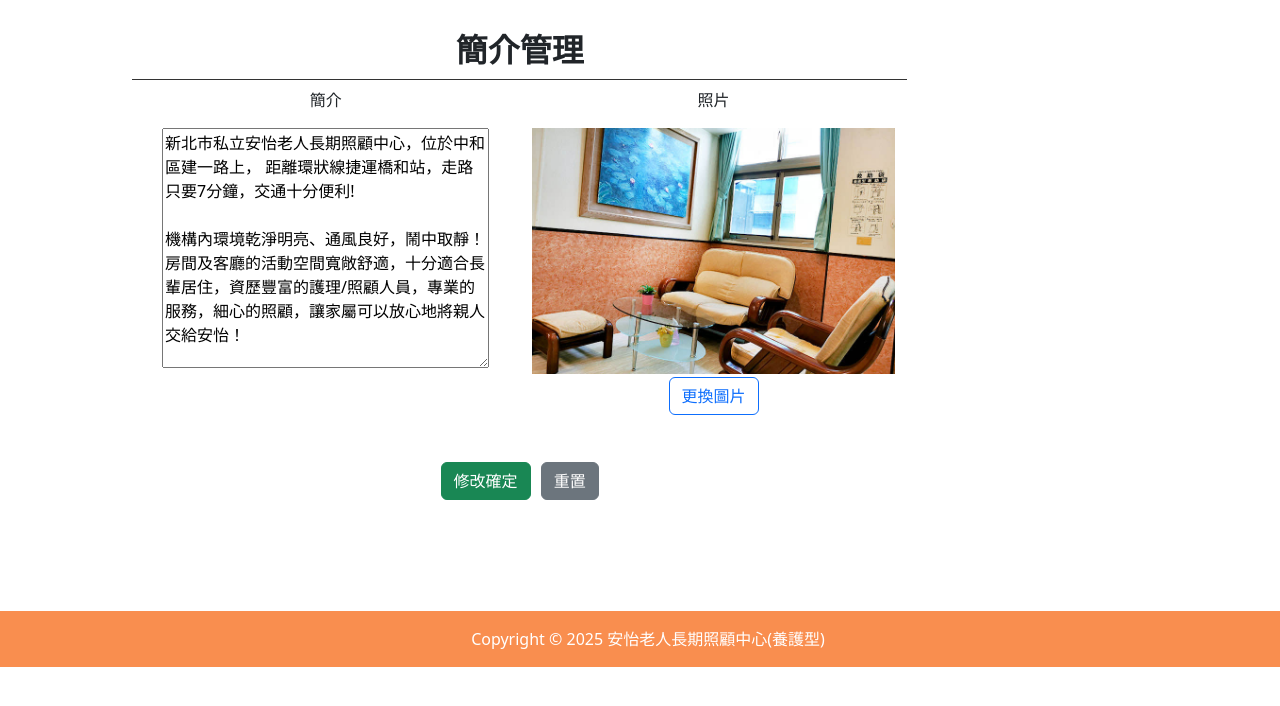
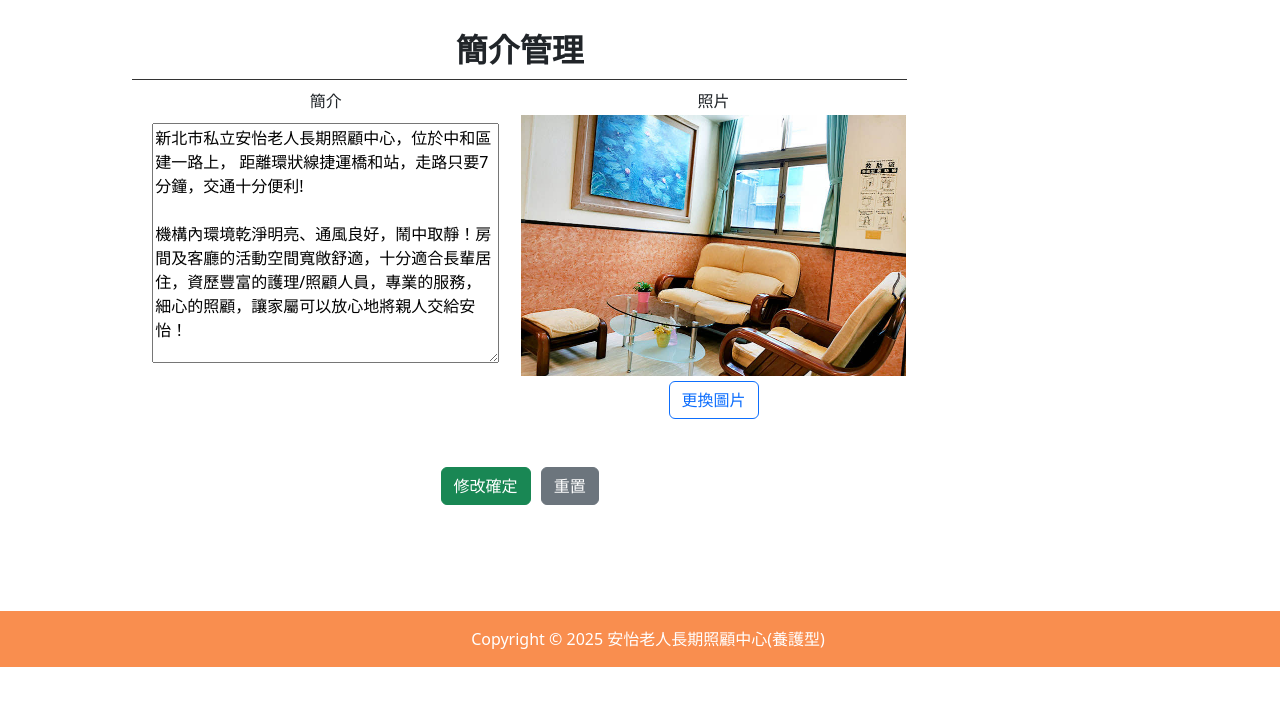
Before and after one commit to youyu129/webdesign_front_back, a PHP site: page /test/admin.php in a window 1280 px wide. Shown: the part 77-783 px from the top of the page. Run offline with PHP 8.4, Linux system fonts and the light colour scheme; data comes from the database, SQL or seed files in the repository.

Commit message:
調整後台簡介管理版面

```diff
--- a/backend/about.php
+++ b/backend/about.php
@@ -4,21 +4,25 @@
     <div style="width:99%; height:87%; margin:auto;" class="mx-auto">
         <h2 class="t cent botli">簡介管理</h2>
         <form method="post" action="./api/update_data.php">
-            <div class="container text-center ">
-                <div class="row">
-                    <div class="col-sm-6">
-                        <p>簡介</p>
-                        <textarea name="text" id="text"
-                            style="width:90%;height:30vh"><?=$About->find(1)['text'];?></textarea>
-                    </div>
-                    <div class="col-sm-6">
-                        <p>照片</p>
-                        <img src="upload/sofa.jpg" class="img-fluid">
-                        <button type="button" class="btn btn-outline-primary"
+            <table class="text-center">
+                <tr>
+                    <td width="50%">簡介</td>
+                    <td width="50%">照片</td>
+
+                </tr>
+                <tr>
+                    <td><textarea name="text" id="text"
+                            style="width:90%;height:30vh"><?=$About->find(1)['text'];?></textarea></td>
+                    <td><img src="upload/sofa.jpg" class="img-fluid"></td>
+
+                </tr>
+                <tr>
+                    <td></td>
+                    <td><button type="button" class="btn btn-outline-primary"
                             onclick="op(&#39;#cover&#39;,&#39;#cvr&#39;,&#39;./modal/upload_<?=$do;?>.php&#39;)">更換圖片</button>
-                    </div>
-                </div>
-            </div>
+                    </td>
+                </tr>
+            </table>
     </div>
 
     <table style="margin:auto;margin-top:40px; width:70%;">
--- a/backend/carousel.php
+++ b/backend/carousel.php
@@ -88,7 +88,7 @@
                         <td width="200px">
                             <input type="button"
                                 onclick="op(&#39;#cover&#39;,&#39;#cvr&#39;,&#39;./modal/<?=$do;?>.php?table=<?=$do;?>&#39;)"
-                                value="新增校園映像圖片">
+                                value="新增輪播圖">
                         </td>
                         <td class="cent">
                             <input type="hidden" name="table" value="<?=$do;?>">
```
